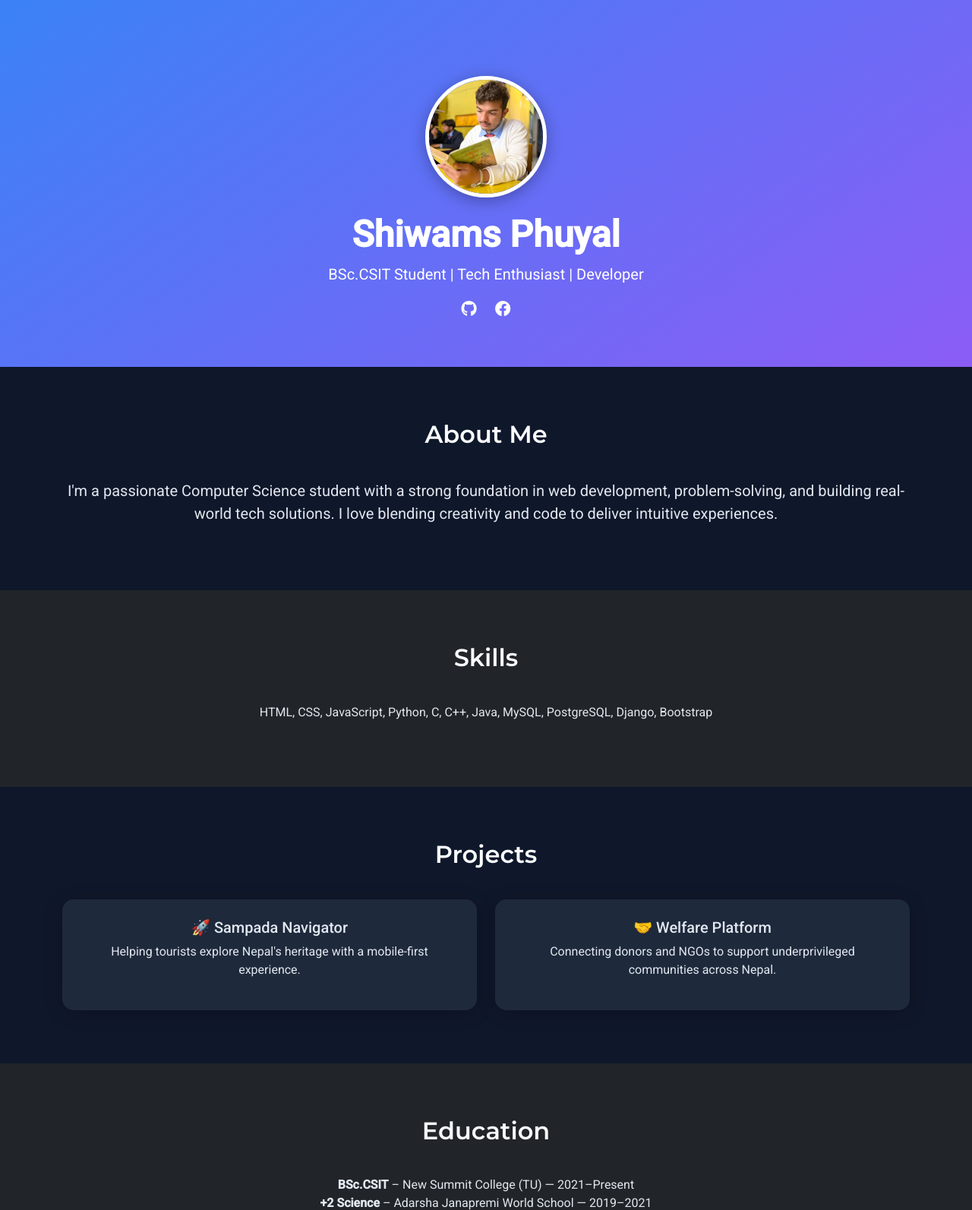
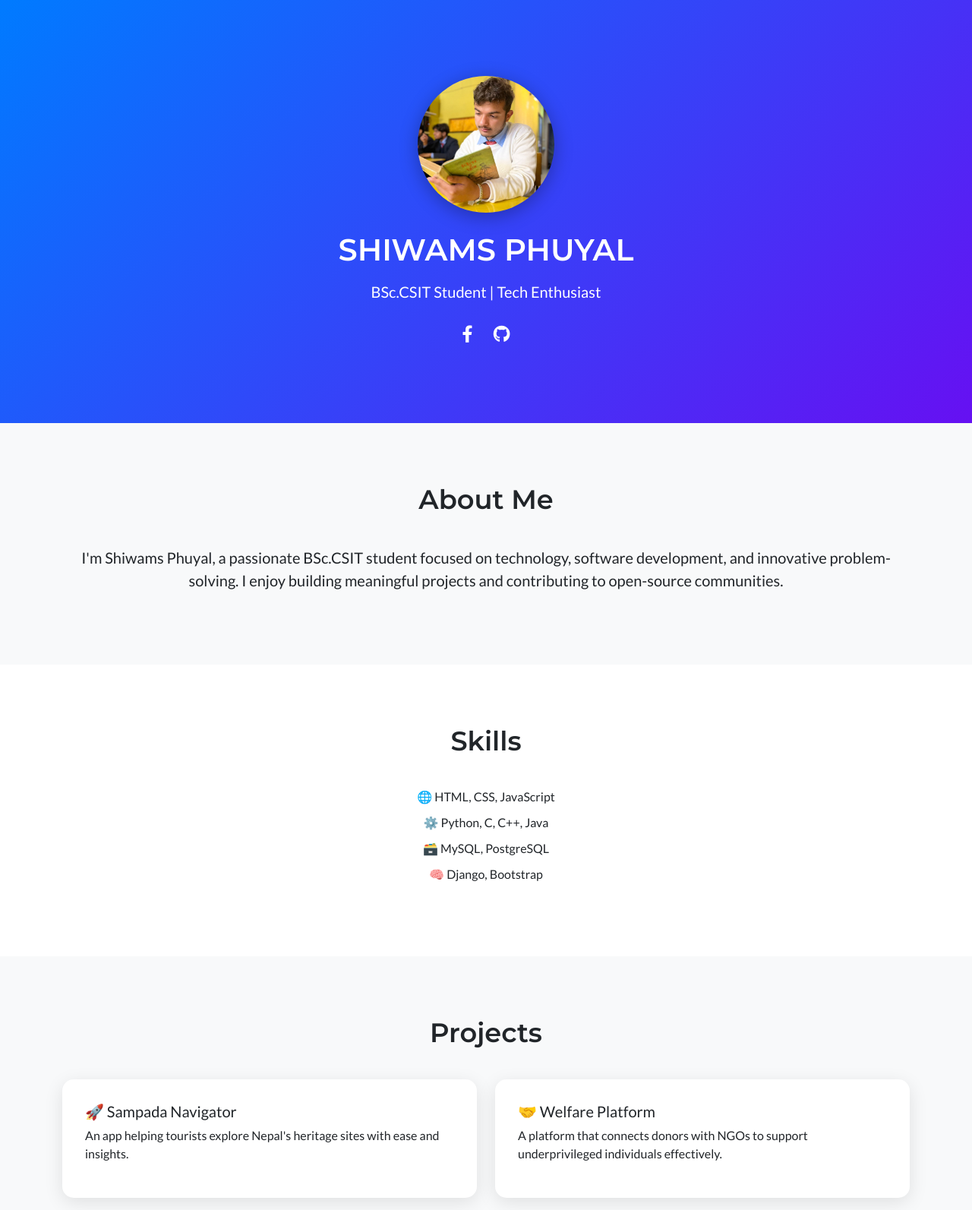
Before and after one commit to itsmeshiwams/shiwamsphuyal, a plain HTML site: page index.html in a window 1280 px wide. Shown: the top 1593 px of the page at 76% size. Drawn offline with nearby package versions, Linux system fonts and the light colour scheme.

Commit message:
Update index.html

```diff
--- a/index.html
+++ b/index.html
@@ -1,132 +1,173 @@
 <!DOCTYPE html>
 <html lang="en">
 <head>
-  <meta charset="UTF-8" />
-  <meta name="viewport" content="width=device-width, initial-scale=1.0" />
-  <title>Shiwams Phuyal | Tech Portfolio</title>
-  <link href="https://cdn.jsdelivr.net/npm/bootstrap@5.3.0/dist/css/bootstrap.min.css" rel="stylesheet">
-  <link href="https://cdnjs.cloudflare.com/ajax/libs/font-awesome/6.4.0/css/all.min.css" rel="stylesheet">
-  <link href="https://fonts.googleapis.com/css2?family=Montserrat:wght@600&family=Roboto:wght@400;500&display=swap" rel="stylesheet">
+  <meta charset="utf-8" />
+  <meta name="viewport" content="width=device-width, initial-scale=1, shrink-to-fit=no" />
+  <meta name="description" content="Official Website of Shiwams Phuyal" />
+  <meta name="author" content="Shiwams Phuyal" />
+  <title>Shiwams Phuyal | Portfolio</title>
+  <link rel="icon" type="image/x-icon" href="assets/favicon.ico" />
+
+  <!-- Bootstrap & FontAwesome -->
+  <link href="https://cdn.jsdelivr.net/npm/bootstrap@5.0.2/dist/css/bootstrap.min.css" rel="stylesheet" />
+  <link rel="stylesheet" href="https://cdnjs.cloudflare.com/ajax/libs/font-awesome/6.0.0-beta3/css/all.min.css" />
+
+  <!-- Google Fonts -->
+  <link href="https://fonts.googleapis.com/css2?family=Montserrat:wght@600&family=Lato:wght@400;700&display=swap" rel="stylesheet" />
+
+  <!-- Custom Styling -->
   <style>
     body {
-      font-family: 'Roboto', sans-serif;
-      background: #0f172a;
-      color: #e2e8f0;
+      font-family: 'Lato', sans-serif;
       scroll-behavior: smooth;
+      background-color: #f8f9fa;
     }
-    header {
-      background: linear-gradient(145deg, #3b82f6, #8b5cf6);
+
+    h2, h1 {
+      font-family: 'Montserrat', sans-serif;
+      font-weight: 600;
+    }
+
+    section {
+      padding: 80px 0;
+    }
+
+    .masthead {
+      background: linear-gradient(135deg, #007bff, #6610f2);
       color: white;
       text-align: center;
-      padding: 100px 20px 60px;
+      padding: 100px 20px;
     }
-    .avatar {
-      width: 160px;
-      height: 160px;
+
+    .masthead-avatar {
+      width: 180px;
+      height: 180px;
       object-fit: cover;
       border-radius: 50%;
-      border: 5px solid white;
-      box-shadow: 0 4px 20px rgba(0, 0, 0, 0.3);
-      margin-bottom: 20px;
+      box-shadow: 0 5px 25px rgba(0, 0, 0, 0.3);
+      margin-bottom: 25px;
     }
+
     nav a {
       color: white;
-      font-size: 1.3rem;
-      margin: 0 10px;
-      transition: color 0.3s ease;
+      font-size: 1.4rem;
+      margin: 0 12px;
+      transition: transform 0.3s ease;
     }
+
     nav a:hover {
-      color: #facc15;
+      transform: scale(1.2);
     }
-    section {
-      padding: 70px 0;
-    }
+
     .section-title {
-      font-family: 'Montserrat', sans-serif;
-      font-size: 2rem;
-      font-weight: 600;
-      color: #f8fafc;
+      font-size: 2.2rem;
       margin-bottom: 40px;
     }
-    .card-custom {
-      background-color: #1e293b;
-      border: none;
+
+    .project-card, .contact-form {
+      background: white;
       border-radius: 15px;
-      padding: 25px;
-      box-shadow: 0 4px 25px rgba(0, 0, 0, 0.2);
+      padding: 30px;
+      box-shadow: 0 6px 25px rgba(0,0,0,0.1);
+      transition: transform 0.3s ease;
     }
+
+    .project-card:hover {
+      transform: translateY(-5px);
+    }
+
+    ul.list-unstyled li {
+      margin-bottom: 10px;
+    }
+
     .contact-form input,
     .contact-form textarea {
       border-radius: 10px;
-      border: 1px solid #475569;
-      background-color: #0f172a;
-      color: #f1f5f9;
+      padding: 12px 15px;
     }
-    .btn-glow {
-      background: #3b82f6;
-      color: white;
-      border: none;
-      padding: 12px 25px;
+
+    .resume-btn {
+      padding: 12px 30px;
       border-radius: 30px;
-      font-weight: 500;
-      box-shadow: 0 0 10px rgba(59, 130, 246, 0.6);
-      transition: transform 0.2s;
+      font-size: 1.1rem;
     }
-    .btn-glow:hover {
-      transform: scale(1.05);
+
+    footer {
+      background: #212529;
+      color: #bbb;
+      padding: 25px 0;
+      text-align: center;
     }
-    footer {
-      background: #0f172a;
-      text-align: center;
-      color: #94a3b8;
-      padding: 25px 0;
-      font-size: 0.9rem;
+
+    @media (max-width: 768px) {
+      .masthead-avatar {
+        width: 140px;
+        height: 140px;
+      }
     }
   </style>
 </head>
+
 <body>
-  <header>
-    <img src="brp.jpg" alt="Shiwams Phuyal" class="avatar">
-    <h1 class="display-5 fw-bold">Shiwams Phuyal</h1>
-    <p class="lead">BSc.CSIT Student | Tech Enthusiast | Developer</p>
+
+<!-- Masthead -->
+<header class="masthead">
+  <div class="container">
+    <img class="masthead-avatar" src="brp.jpg" alt="Shiwams Avatar" />
+    <h1 class="text-uppercase mb-3">Shiwams Phuyal</h1>
+    <p class="lead mb-4">BSc.CSIT Student | Tech Enthusiast</p>
     <nav>
-      <a href="https://github.com/shiwamsphuyalofficial"><i class="fab fa-github"></i></a>
-      <a href="https://facebook.com/shiwamsphuyalofficial"><i class="fab fa-facebook"></i></a>
+      <a href="http://facebook.com/shiwamsphuyalofficial"><i class="fab fa-facebook-f"></i></a>
+      <a href="http://github.com/shiwamsphuyalofficial"><i class="fab fa-github"></i></a>
     </nav>
+  </div>
 </header>
 
-  <section id="about" class="text-center container">
+<!-- About Section -->
+<section id="about" class="bg-light">
+  <div class="container text-center">
     <h2 class="section-title">About Me</h2>
-    <p class="lead">I'm a passionate Computer Science student with a strong foundation in web development, problem-solving, and building real-world tech solutions. I love blending creativity and code to deliver intuitive experiences.</p>
-  </section>
-
-  <section id="skills" class="bg-dark text-center">
-    <div class="container">
-      <h2 class="section-title">Skills</h2>
-      <p>HTML, CSS, JavaScript, Python, C, C++, Java, MySQL, PostgreSQL, Django, Bootstrap</p>
+    <p class="lead">I'm Shiwams Phuyal, a passionate BSc.CSIT student focused on technology, software development, and innovative problem-solving. I enjoy building meaningful projects and contributing to open-source communities.</p>
   </div>
 </section>
 
-  <section id="projects" class="text-center container">
-    <h2 class="section-title">Projects</h2>
+<!-- Skills Section -->
+<section id="skills" class="bg-white">
+  <div class="container text-center">
+    <h2 class="section-title">Skills</h2>
+    <ul class="list-unstyled">
+      <li>🌐 HTML, CSS, JavaScript</li>
+      <li>⚙️ Python, C, C++, Java</li>
+      <li>🗃️ MySQL, PostgreSQL</li>
+      <li>🧠 Django, Bootstrap</li>
+    </ul>
+  </div>
+</section>
+
+<!-- Projects Section -->
+<section id="projects" class="bg-light">
+  <div class="container">
+    <h2 class="section-title text-center">Projects</h2>
     <div class="row g-4">
       <div class="col-md-6">
-        <div class="card-custom">
+        <div class="project-card">
           <h5>🚀 Sampada Navigator</h5>
-          <p>Helping tourists explore Nepal's heritage with a mobile-first experience.</p>
+          <p>An app helping tourists explore Nepal's heritage sites with ease and insights.</p>
         </div>
       </div>
       <div class="col-md-6">
-        <div class="card-custom">
+        <div class="project-card">
           <h5>🤝 Welfare Platform</h5>
-          <p>Connecting donors and NGOs to support underprivileged communities across Nepal.</p>
+          <p>A platform that connects donors with NGOs to support underprivileged individuals effectively.</p>
+        </div>
       </div>
     </div>
   </div>
 </section>
 
-  <section id="education" class="bg-dark text-center">
-    <div class="container">
+<!-- Education Section -->
+<section id="education" class="bg-white">
+  <div class="container text-center">
     <h2 class="section-title">Education</h2>
     <ul class="list-unstyled">
       <li><strong>BSc.CSIT</strong> – New Summit College (TU) — 2021–Present</li>
@@ -136,30 +177,38 @@
   </div>
 </section>
 
-  <section id="contact" class="container text-white">
+<!-- Contact Section -->
+<section id="contact" class="bg-primary text-white">
+  <div class="container">
     <h2 class="section-title text-center">Contact Me</h2>
-    <form class="contact-form mx-auto" style="max-width: 600px;">
+    <form action="https://formspree.io/f/yourformid" method="POST" class="mx-auto contact-form" style="max-width: 600px;">
       <div class="mb-3">
-        <input type="text" class="form-control" placeholder="Your Name" required />
+        <input class="form-control" type="text" name="name" placeholder="Your Name" required />
       </div>
       <div class="mb-3">
-        <input type="email" class="form-control" placeholder="Your Email" required />
+        <input class="form-control" type="email" name="email" placeholder="Your Email" required />
       </div>
       <div class="mb-3">
-        <textarea class="form-control" rows="5" placeholder="Your Message" required></textarea>
+        <textarea class="form-control" name="message" placeholder="Your Message" rows="5" required></textarea>
       </div>
-      <button type="submit" class="btn-glow w-100">Send Message</button>
+      <button class="btn btn-light w-100" type="submit">Send Message</button>
     </form>
+  </div>
 </section>
 
-  <section class="text-center py-5">
-    <a href="assets/resume.pdf" class="btn-glow" download>📄 Download My Resume</a>
+<!-- Resume Section -->
+<section class="text-center bg-white">
+  <div class="container py-5">
+    <a class="btn btn-outline-dark resume-btn" href="assets/resume.pdf" download>📄 Download My Resume</a>
+  </div>
 </section>
 
+<!-- Footer -->
 <footer>
-    <small>&copy; 2025 Shiwams Phuyal. Crafted with ❤️ in Nepal.</small>
+  <small>&copy; 2025 Shiwams Phuyal. All Rights Reserved.</small>
 </footer>
 
-  <script src="https://cdn.jsdelivr.net/npm/bootstrap@5.3.0/dist/js/bootstrap.bundle.min.js"></script>
+<!-- Bootstrap Script -->
+<script src="https://cdn.jsdelivr.net/npm/bootstrap@5.0.2/dist/js/bootstrap.bundle.min.js"></script>
 </body>
 </html>
```
Lines whose indentation alone changed are shown as unchanged.
